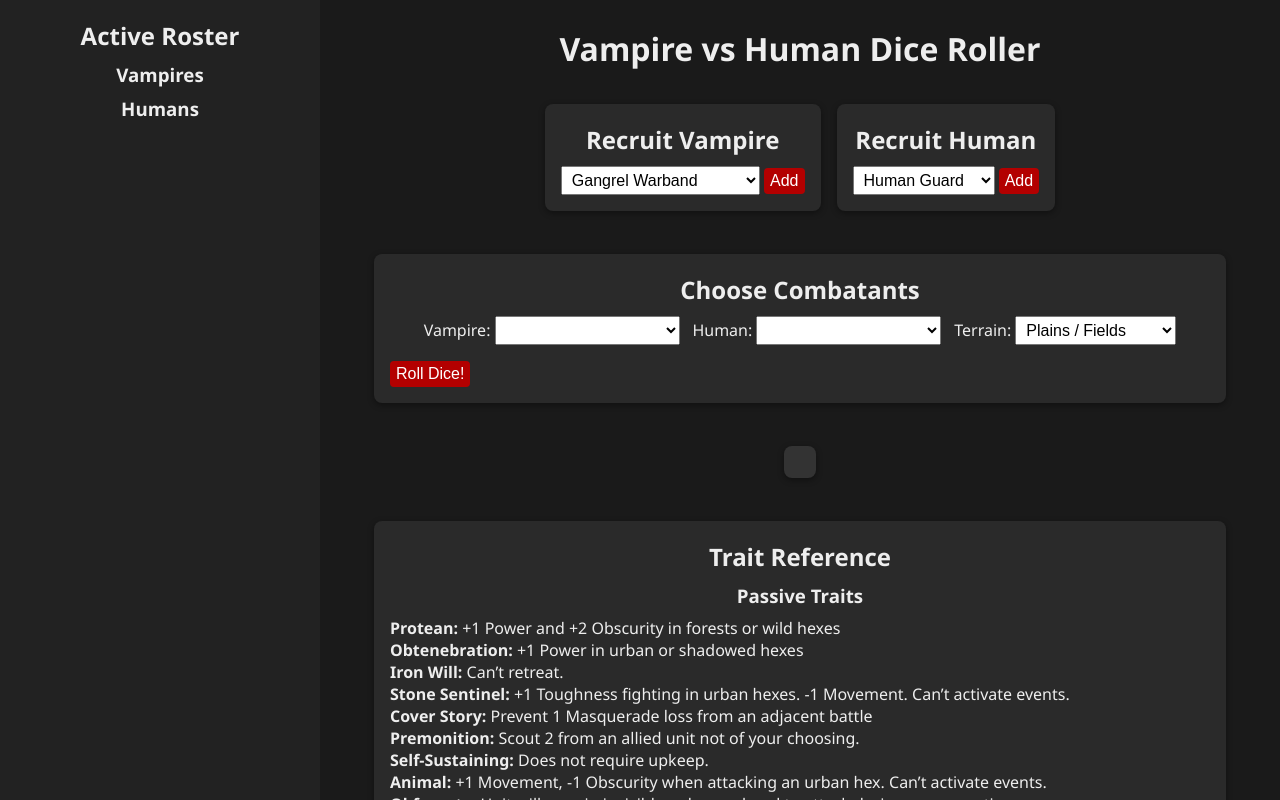
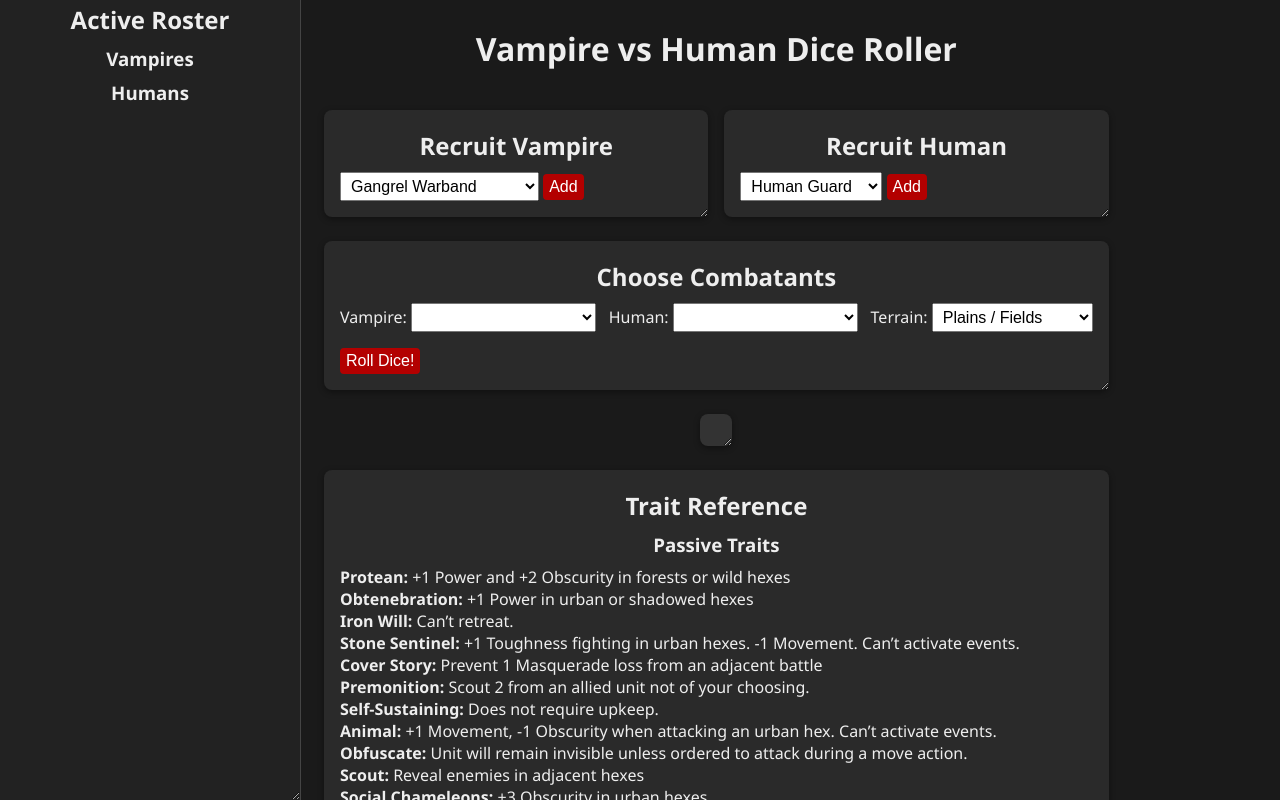
Before and after one commit to Ravenstories/Vtm-IW-Diceroller, a plain HTML site: page index.html in a window 1280 px wide. Drawn offline with Linux system fonts and the light colour scheme.

Commit message:
Refactor layout in index.html and styles.css for improved responsiveness; add draggable separator and resizable panels

```diff
--- a/index.html
+++ b/index.html
@@ -4,44 +4,50 @@
   <meta charset="UTF-8" />
   <title>Vampire vs Human Dice Roller</title>
 
-  <!-- External style + scripts -->
-  <link rel="stylesheet" href="styles.css" />
+  <!-- core styling + script -->
+  <link rel="stylesheet" href="styles.css">
   <script defer src="battle.js"></script>
 
-  <!-- Tiny page-specific tweaks -->
+  <!-- page-specific tweaks -->
   <style>
-    /* main column never wider than 900px */
-    .main      { max-width: 900px; margin-inline: auto; }
-    /* action cards stack at mobile width */
-    @media (max-width: 640px){
-      .flex { flex-direction: column; align-items: stretch; }
-    }
-    /* scrollable battle log */
-    #results   { max-height: 260px; overflow-y: auto; }
-    /* footer with download button */
-    footer     { text-align: center; padding: .8rem 0; font-size: .85rem; color:#888; }
-    footer a   { color: #bbb; text-decoration: underline; }
+    /* ─── Layout grid: fixed sidebar 300 px + flexible main ─── */
+    #app      { display:grid; grid-template-columns: 300px 1fr; height:100vh; }
+    aside     { overflow-y:auto; background:#222; }
+    main      { overflow-y:auto; padding:1.5rem; }
+    /* cards don’t stretch beyond 900 px, stay centred */
+    .limiter  { max-width:900px; margin-inline:auto; display:flex; flex-direction:column; gap:1.5rem; }
+    /* recruit panels align side-by-side until 700 px */
+    .recruit  { display:flex; gap:1rem; flex-wrap:wrap; justify-content:center; }
+
+    /* show thin separator only on large screens */
+    @media (max-width:800px){ #vSep{display:none;} }
+    #vSep     { position:fixed; left:300px; top:0; bottom:0; width:1px; background:#444; }
+
+    /* Log boxes — scroll independently */
+    #results, #history { max-height:260px; overflow-y:auto; }
   </style>
 </head>
 <body>
+  <div id="app">
+    <!-- Left sidebar = Roster -->
+    <aside id="rosterPane"></aside>
+    <div id="vSep"></div>
 
-  <!-- Fixed roster sidebar -->
-  <aside id="rosterPane"></aside>
+    <!-- Right scrolling column -->
+    <main>
+      <div class="limiter">
 
-  <!-- Scrollable main column -->
-  <div class="main">
-
-    <h1>Vampire vs Human Dice Roller</h1>
+        <h1 style="text-align:center;margin-bottom:1rem">Vampire vs Human Dice Roller</h1>
 
         <!-- Recruit -->
-    <div class="flex">
-      <div class="card">
+        <div class="recruit">
+          <div class="card" style="flex:1 1 260px">
             <h2>Recruit Vampire</h2>
             <select id="vampiresSelect"></select>
             <button onclick="addUnit('vampires')">Add</button>
           </div>
 
-      <div class="card">
+          <div class="card" style="flex:1 1 260px">
             <h2>Recruit Human</h2>
             <select id="humansSelect"></select>
             <button onclick="addUnit('humans')">Add</button>
@@ -49,9 +55,9 @@
         </div>
 
         <!-- Battle setup -->
-    <div class="card" style="margin-top:1.2rem">
+        <div class="card">
           <h2>Choose Combatants</h2>
-      <div class="flex" style="gap:.8rem">
+          <div class="recruit" style="gap:.8rem">
             <label>Vampire:
               <select id="vampireActiveSelect" style="min-width:185px"></select>
             </label>
@@ -66,24 +72,50 @@
         </div>
 
         <!-- Battle log -->
-    <div id="results" class="card" style="margin-top:1.2rem"></div>
+        <div id="results" class="card"></div>
 
         <!-- Trait reference -->
-    <div class="card" style="margin-top:1.2rem">
+        <div class="card">
           <h2>Trait Reference</h2>
           <div id="traitRef"></div>
         </div>
 
         <!-- History -->
-    <div class="card" style="margin-top:1.2rem">
+        <div class="card">
           <h2>Battle History</h2>
           <div id="history"></div>
         </div>
 
-    <footer>
-      Made with 🦇&nbsp;+&nbsp;⚔️ — download full log any time from the button above.<br>
-      Source files: <a href="https://github.com/yourrepo">GitHub</a>
+        <footer style="text-align:center;font-size:.85rem;color:#888">
+          Made with 🦇 + ⚔️ — log is downloadable above.<br>
+          <a href="https://github.com/yourrepo" style="color:#bbb;text-decoration:underline">Source files</a>
         </footer>
-  </div>
+      </div><!-- limiter -->
+          </main>
+  </div><!-- /app -->
+  <script>
+/* draggable vertical bar */
+document.addEventListener('DOMContentLoaded', () => {
+  const sep   = document.getElementById('vSep');
+  const aside = document.getElementById('rosterPane');
+  let dragging = false, startX = 0, startW = 0;
+
+  sep.addEventListener('mousedown', e => {
+    dragging = true;
+    startX   = e.clientX;
+    startW   = aside.getBoundingClientRect().width;
+    document.body.style.userSelect = 'none';
+  });
+  window.addEventListener('mousemove', e => {
+    if(!dragging) return;
+    const newW = Math.min(500, Math.max(200, startW + (e.clientX - startX)));
+    aside.style.width = newW + 'px';
+  });
+  window.addEventListener('mouseup', () => {
+    dragging = false;
+    document.body.style.userSelect = '';
+  });
+});
+</script>
 </body>
 </html>
--- a/styles.css
+++ b/styles.css
@@ -16,12 +16,7 @@ body{
 }
 
 /* ----- Layout ----- */
-#rosterPane{
-  width:320px;
-  background:#222;
-  padding:1rem;
-  overflow-y:auto;
-}
+
 
 .main{
   flex:1;
@@ -120,3 +115,23 @@ hr{
 
 /* highlight a trait that fired this round */
 .activeTrait { background:#d58400 !important; }
+
+#rosterPane{
+  resize: horizontal;
+  overflow: auto;
+  min-width: 200px;
+  max-width: 500px;
+}
+
+/* the vertical separator becomes a draggable “handle” */
+#vSep{
+  cursor: ew-resize;
+  width:4px;                 /* a bit thicker to grab */
+  background:#555;
+}
+
+/* ─── 2. Let every .card be resizable by the user ─── */
+.card{
+  resize: both;              /* drag corner to grow/shrink */
+  overflow: auto;            /* keeps scroll on inner content */
+}
```
Lines whose indentation alone changed are shown as unchanged.
